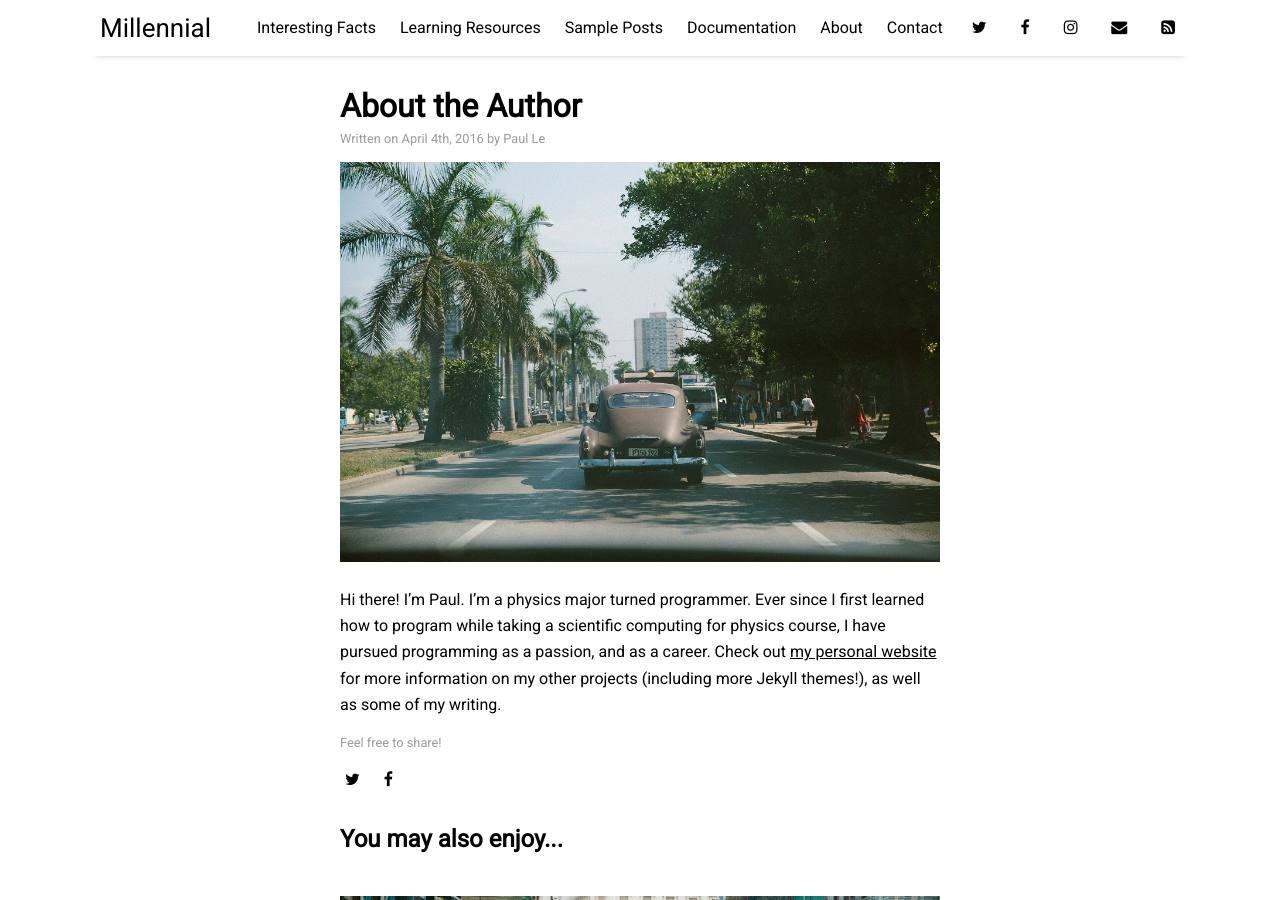
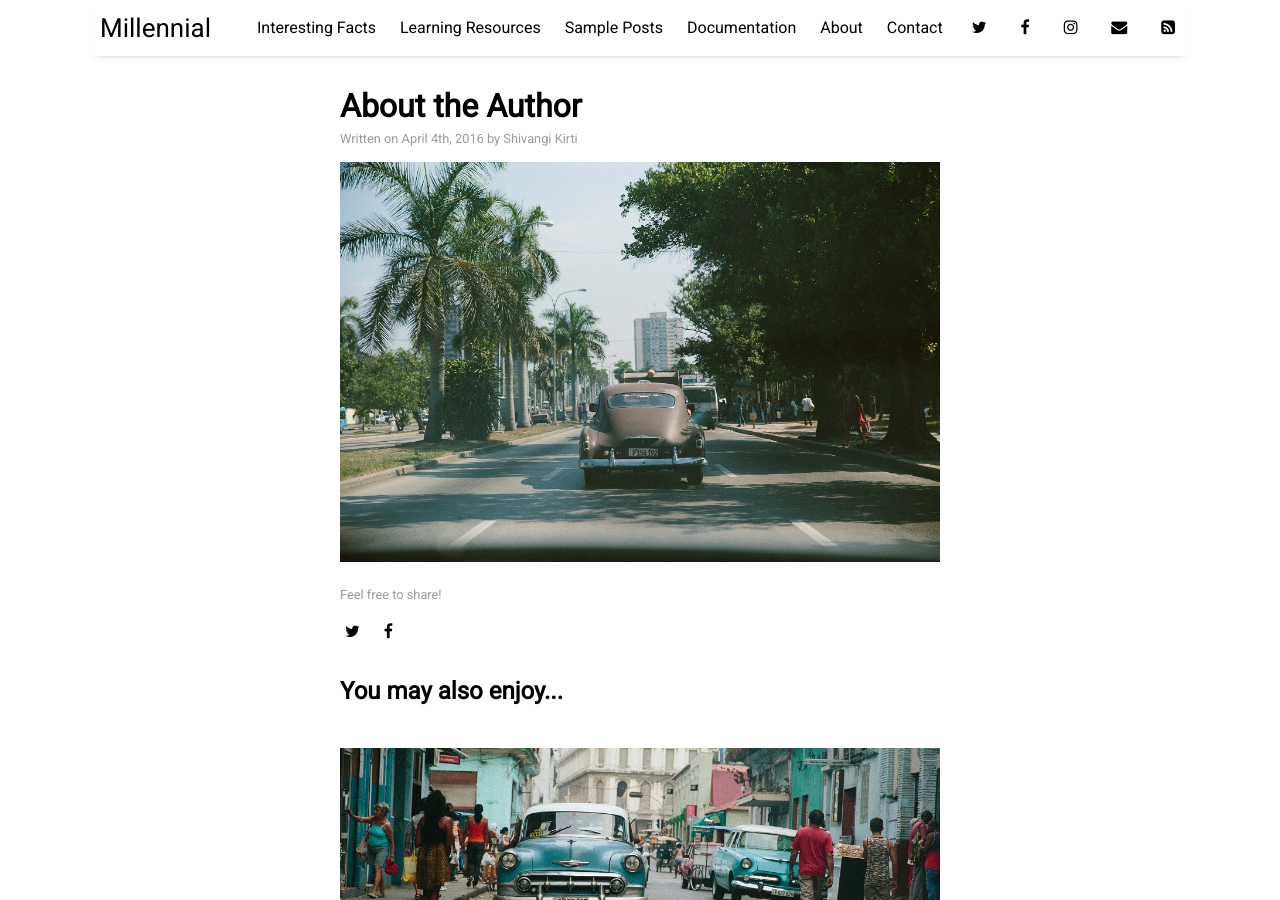
Before and after one commit to shivangi-kirti/shivangi-kirti.github.io, a Jekyll site: the page built from _posts/2016-04-04-about-the-author.md, in a window 1280 px wide and 900 px high. Built offline with Jekyll 4.4.1, drawn with Linux system fonts in a browser that asks for light colours; nearby versions of some CDN libraries.

Commit message:
Update 2016-04-04-about-the-author.md

```diff
--- a/_posts/2016-04-04-about-the-author.md
+++ b/_posts/2016-04-04-about-the-author.md
@@ -1,10 +1,8 @@
 ---
 layout: post
 title: "About the Author"
-author: "Paul Le"
+author: "Shivangi Kirti"
 categories: facts
 tags: [sample]
 image: cuba-2.jpg
 ---
-
-Hi there! I'm Paul. I’m a physics major turned programmer. Ever since I first learned how to program while taking a scientific computing for physics course, I have pursued programming as a passion, and as a career. Check out [my personal website](https://www.lenpaul.com/) for more information on my other projects (including more Jekyll themes!), as well as some of my writing.
```
